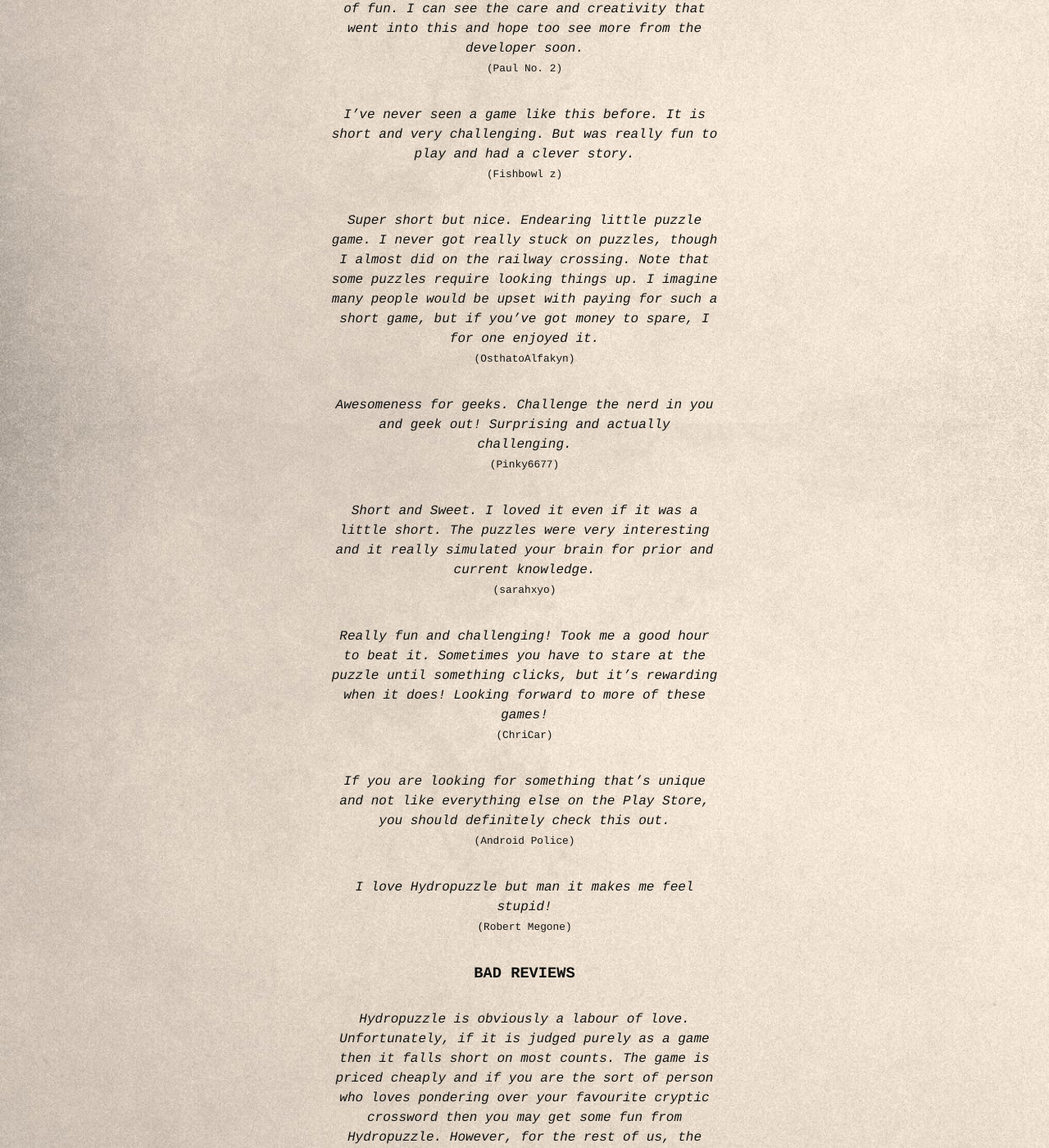
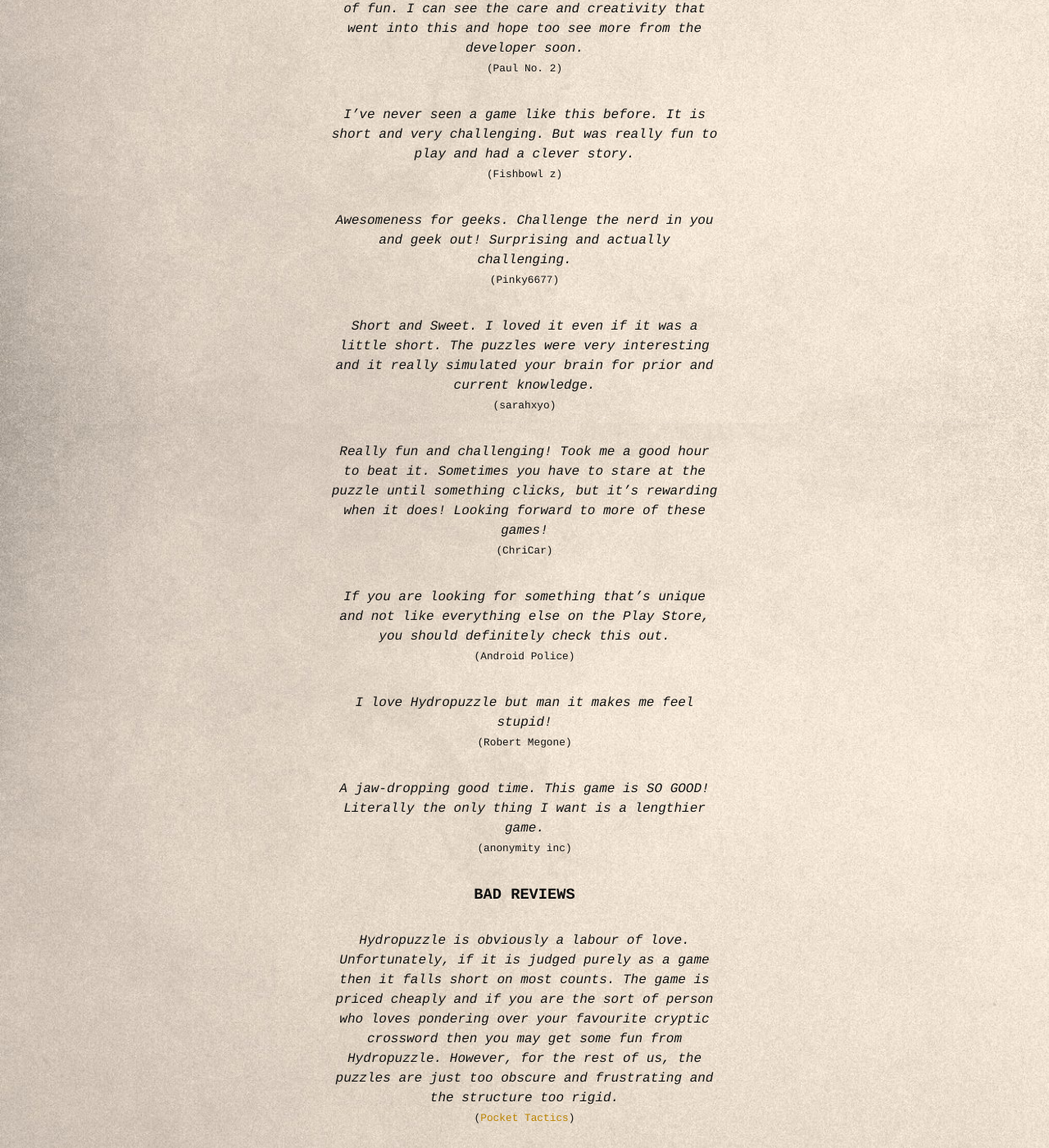
Before and after one commit to sobstel/sobstel.github.com, a Jekyll site: the page built from hydropuzzle/reviews.md, in a window 1280 px wide and 1400 px high, scrolled down 1751 px. Shown: the whole window at 82% size. Built offline with Jekyll 4.4.1, drawn with Linux system fonts in a browser that asks for light colours.

Commit message:
update hydro reviews

```diff
--- a/hydropuzzle/reviews.md
+++ b/hydropuzzle/reviews.md
@@ -62,9 +62,6 @@
 _I’ve never seen a game like this before. It is short and very challenging. But was really fun to play and had a clever story._
 <br><small>(Fishbowl z)</small>
 
-_Super short but nice. Endearing little puzzle game. I never got really stuck on puzzles, though I almost did on the railway crossing. Note that some puzzles require looking things up. I imagine many people would be upset with paying for such a short game, but if you've got money to spare, I for one enjoyed it._
-<br><small>(OsthatoAlfakyn)</small>
-
 _Awesomeness for geeks. Challenge the nerd in you and geek out! Surprising and actually challenging._
 <br><small>(Pinky6677)</small>
 
@@ -79,6 +76,8 @@
 
 _I love Hydropuzzle but man it makes me feel stupid!_
 <br><small>(Robert Megone)</small>
+
+_A jaw-dropping good time. This game is SO GOOD! Literally the only thing I want is a lengthier game._<br><small>(anonymity inc)</small>
 
 ### BAD REVIEWS
 
```
Also changed, not shown: other parts of hydropuzzle/reviews.md (+1 -1 lines).
